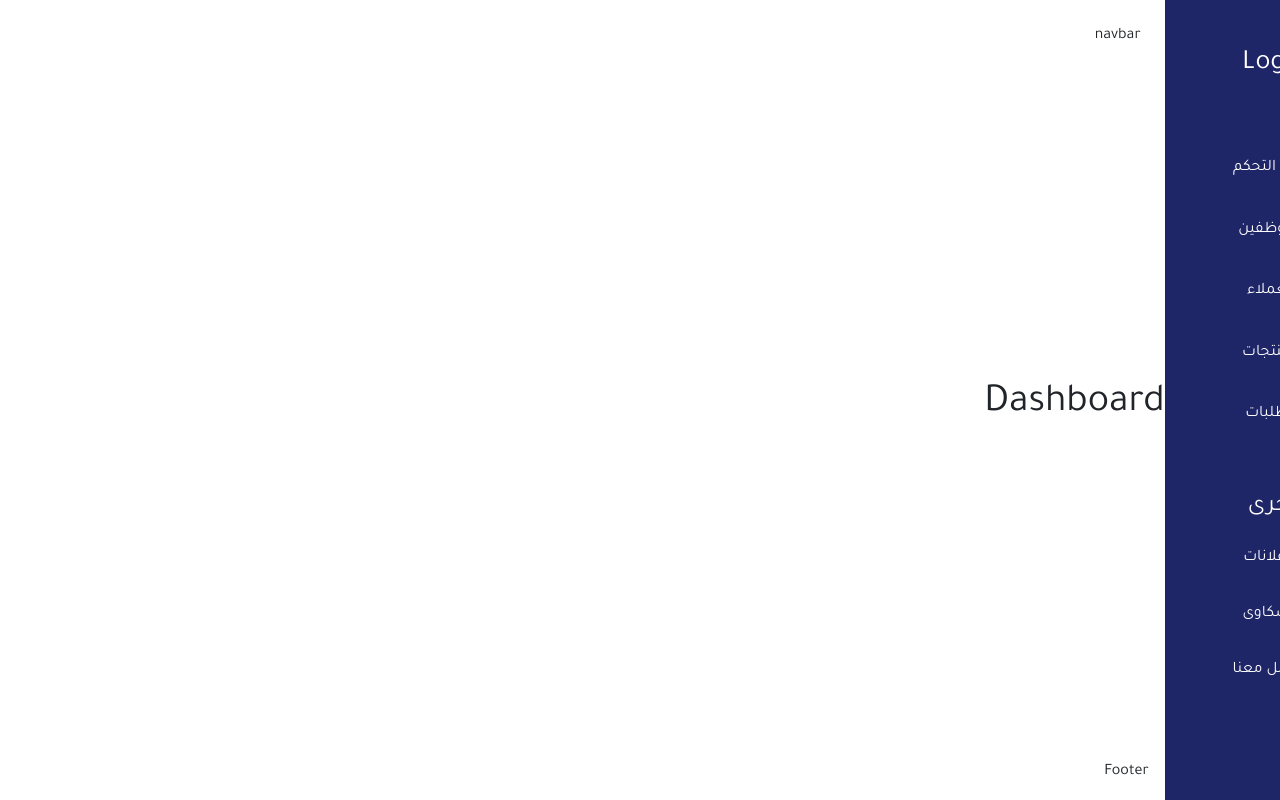
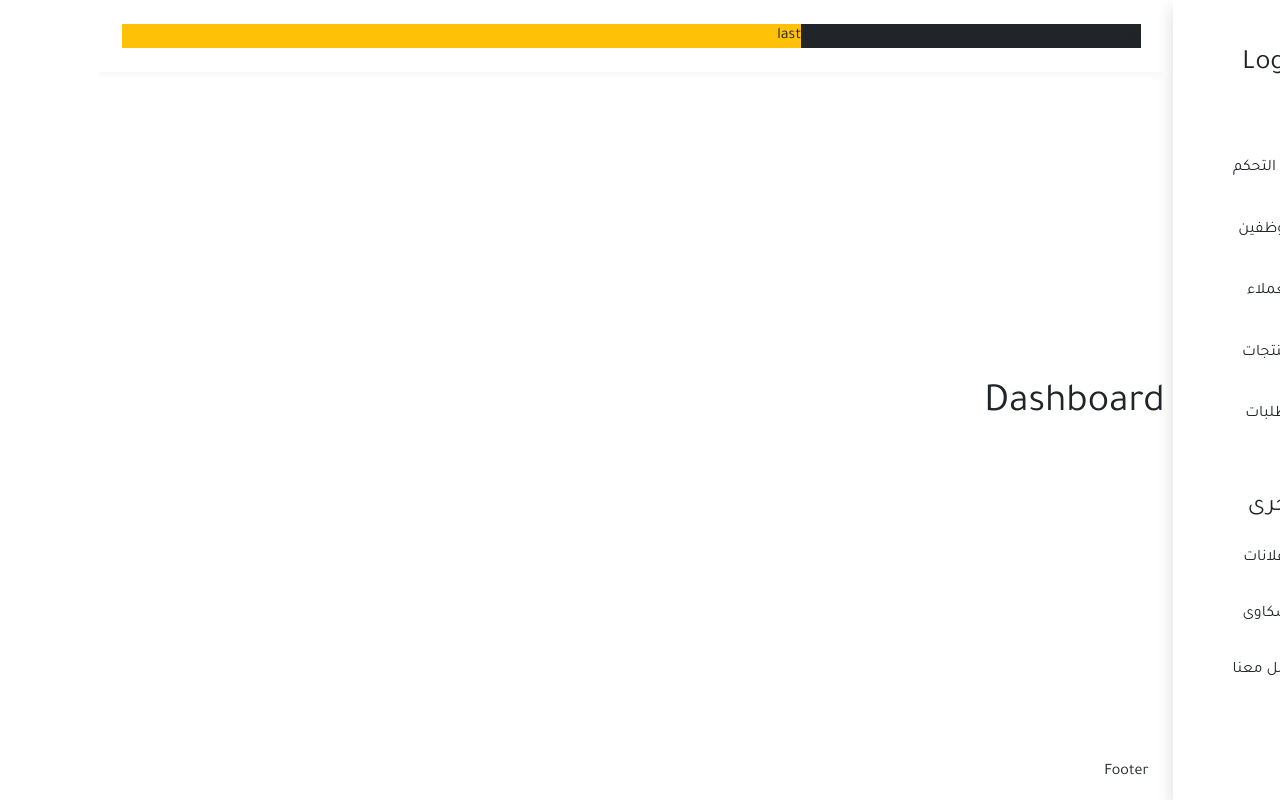
Before and after one commit to azmlan/dashboard-react, a React (Create React App) app: page / in a window 1280 px wide. Built offline with nearby package versions, Linux system fonts and the light colour scheme.

Commit message:
navbar ...

```diff
--- a/src/App.css
+++ b/src/App.css
@@ -1,6 +1,10 @@
 .sidebarApp{
-    background:#1F2667;
+    /* background:#1F2667; */
 }
 .noBorder{
     border: none;
 }
+.navbar{
+    box-shadow: 0px 5px 5px 0px #f8f9fa;
+
+}
--- a/src/App.js
+++ b/src/App.js
@@ -14,11 +14,11 @@ function App() {
   return (
     <div className="App   col-12 d-flex  vh-100">
       <Router>
-      <div className="sidebarApp col-2 ">
+      <div className="sidebarApp  col-2 ">
         <Sidebar />
       </div>
       <div className="col-9    d-flex flex-column flex-grow-1 justify-content-between">
-        <div className="  p-4">
+        <div className=" ">
           <Navbar />
         </div>
       <Routes>
--- a/src/components/Navbar.jsx
+++ b/src/components/Navbar.jsx
@@ -2,8 +2,16 @@ import React from 'react'
 
 export default function Navbar() {
   return (
-    <div >
-   navbar
+    <div className='navbar d-felx flex-row p-4  '>
+
+    <div className='bg-dark col-4'>
+      <span>first</span>
+    </div>
+
+    <div className='bg-warning col-8'>
+      <span>last</span>
+    </div>
+
     </div>
 
   )
--- a/src/components/Sidebar.jsx
+++ b/src/components/Sidebar.jsx
@@ -7,16 +7,16 @@ import Navbar from './Navbar';
 const Sidebar = () => {
 let navigate = useNavigate();
   return (
-    <div className="sidebar">
-      <div className="sidebar-wrapper d-flex flex-column justify-content-around align-items-center  text-white vh-100 ">
+    <div className="sidebar shadow mx-2">
+      <div className="sidebar-wrapper d-flex flex-column justify-content-around align-items-center  text-dark vh-100 ">
         <h3 className='   p-5 row align-items-center'>Logo</h3>
 
-      <div className="sidebar-links   h-100 d-flex flex-column align-items-center justify-content-around mb-5">
-        <button onClick={()=>navigate('/')} className="btn text-white ">لوحة التحكم</button>
-        <button onClick={()=>navigate('/employees')} className="btn text-white ">الموظفين</button>
-        <button onClick={()=>navigate('/clients')} className="btn text-white ">العملاء</button>
-        <button onClick={()=>navigate('/products')} className="btn text-white ">المنتجات</button>
-        <button onClick={()=>navigate('/orders')} className="btn text-white ">الطلبات</button>
+      <div className="sidebar-links   h-100 d-flex flex-column align-items-center justify-content-around mb-5 text-dark">
+        <button onClick={()=>navigate('/')} className="btn  ">لوحة التحكم</button>
+        <button onClick={()=>navigate('/employees')} className="btn  ">الموظفين</button>
+        <button onClick={()=>navigate('/clients')} className="btn  ">العملاء</button>
+        <button onClick={()=>navigate('/products')} className="btn  ">المنتجات</button>
+        <button onClick={()=>navigate('/orders')} className="btn  ">الطلبات</button>
       </div>
 
       <div className="sidebar-other   h-100 d-flex flex-column align-items-center justify-content-start ">
```
